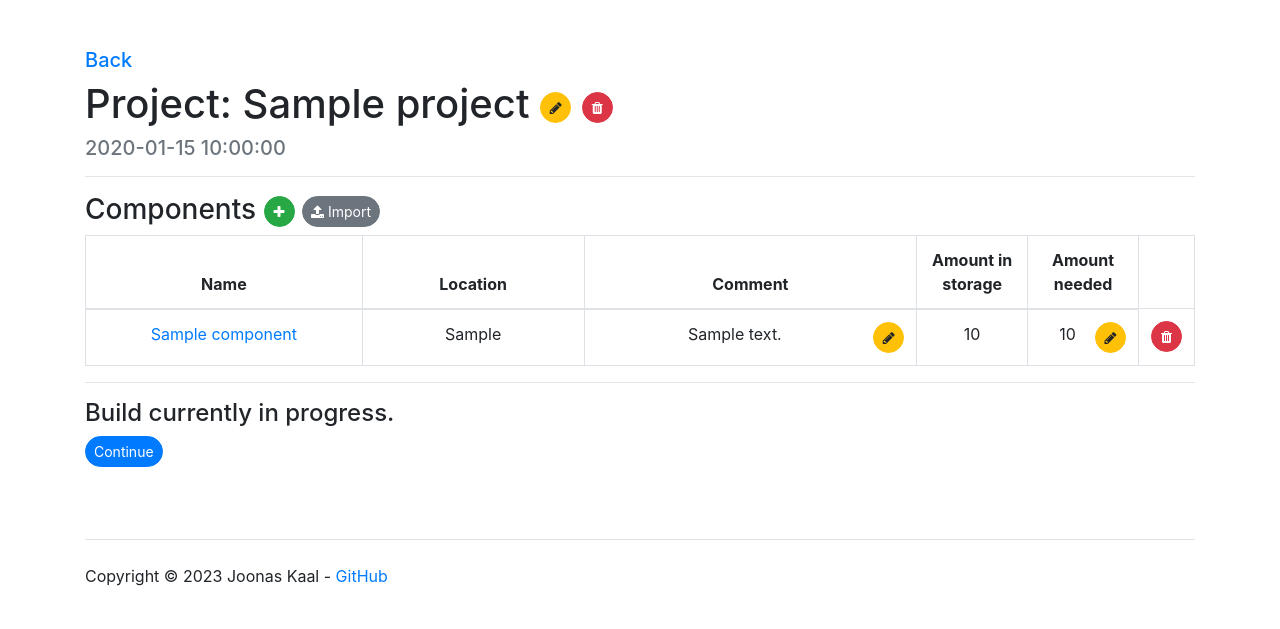
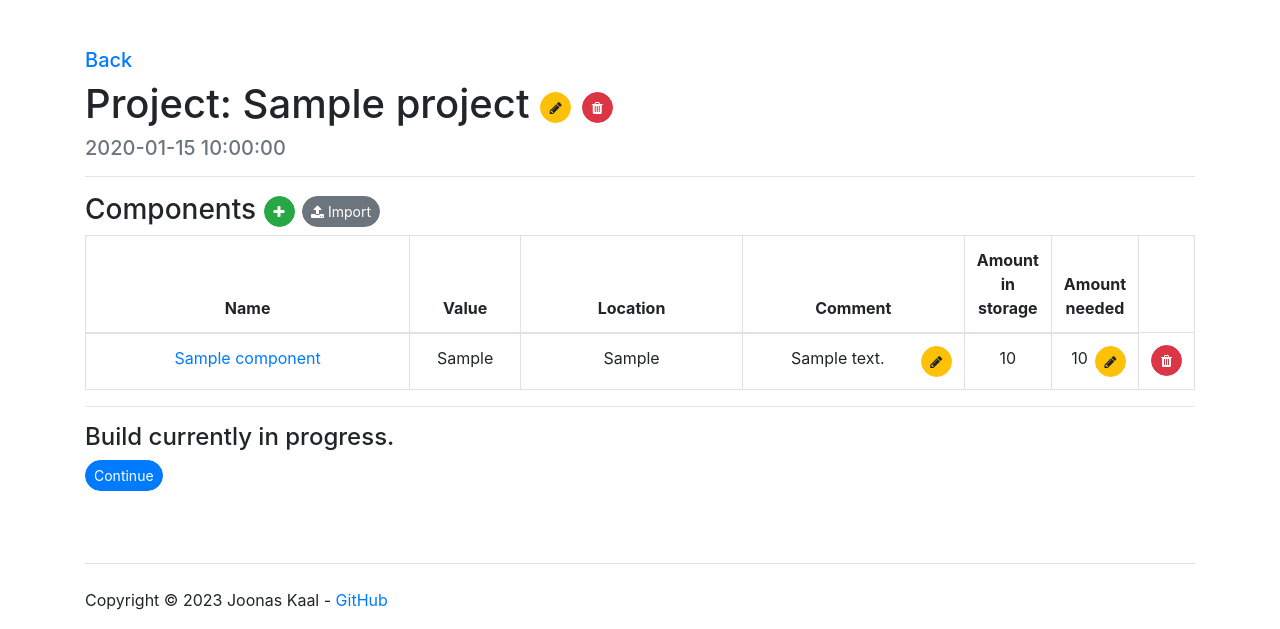
Before and after one commit to jokaal/electronic-component-storage, a Flask app: page /projects/view/1 in a window 1280 px wide. Shown: the part 56-685 px from the top of the page. Run offline with Flask 3, Linux system fonts and the light colour scheme; tables that the repository leaves empty hold one stand-in row (values such as "Sample post"); some libraries are stand-ins or nearby versions.

Commit message:
QOL fixing

```diff
--- a/website/static/custom.js
+++ b/website/static/custom.js
@@ -16,10 +16,19 @@ function addOne(componentId) {
         method: "POST",
         body: JSON.stringify({ componentId: componentId }),
     }).then((_res) => {
+
+        // Change value for end user
         divId = 'amount-' + componentId;
         amountDiv = document.getElementById(divId);
         amount = parseInt(amountDiv.innerHTML);
         amountDiv.innerHTML = amount + 1;
+
+        // Change color from red
+        if (amountDiv.innerHTML > 0) {
+            rowId = 'row-' + componentId;
+            row = document.getElementById(rowId);
+            row.classList.remove("table-danger");
+        }
     })
 }
 
@@ -32,8 +41,18 @@ function removeOne(componentId) {
         divId = 'amount-' + componentId;
         amountDiv = document.getElementById(divId);
         amount = parseInt(amountDiv.innerHTML);
+
+        // Only reduce amount if it's larger than 0
         if (amount > 0) {
             amountDiv.innerHTML = amount - 1;
+
+            // Change color to red if amount is now 0
+            if (amountDiv.innerHTML < 1) {
+                rowId = 'row-' + componentId;
+                row = document.getElementById(rowId);
+                row.classList.add("table-danger");
+            }
+
         }
     })
 }
@@ -55,9 +74,8 @@ function addComponentToProject(projectId) {
     fetch("/projects/project-component/add", {
         method: "POST",
         body: JSON.stringify({ projectId: projectId }),
-    }).then((_res) => {
-        window.location.href = "/projects/view/" + projectId;
-    })
+    }).then(response => response.json())
+    .then(json => window.location.href = "/projects/project-component/" + json.id)
 }
 
 
--- a/website/templates/components/components.html
+++ b/website/templates/components/components.html
@@ -35,7 +35,11 @@ Components
     </thead>
     <tbody>
         {% for component in pagination.items %}
-        <tr>
+        <tr id="row-{{component.id}}"
+        {% if component.amount == 0 %}
+        class="table-danger"
+        {% endif %}
+        >
             <td>
                 <a href="/components/view/{{component.id}}">{{ component.name }}</a>
             </td>
--- a/website/templates/home.html
+++ b/website/templates/home.html
@@ -11,7 +11,7 @@ Home
     <p class="pl-3"><i class="fa fa-angle-right" aria-hidden="true"></i> <a href="/components/add">Add a new component</a></p>
     <p class="pl-3"><i class="fa fa-angle-right" aria-hidden="true"></i> <a href="/components/import">Import multiple components</a></p>
     <p><i class="fa fa-angle-right" aria-hidden="true"></i> <a href="/projects">Projects</a></p>
-    <p class="pl-3"><i class="fa fa-angle-right" aria-hidden="true"></i> <a href="/projects/add">Create a new project</a></p>
+    <p class="pl-3"><i class="fa fa-angle-right" aria-hidden="true"></i> <a href="/projects/create">Create a new project</a></p>
     <p><i class="fa fa-angle-right" aria-hidden="true"></i> <a href="/report">Report</a></p>
 </h4>
 {% endblock %}
--- a/website/templates/projects/functions/view_project.html
+++ b/website/templates/projects/functions/view_project.html
@@ -30,6 +30,7 @@ Project
     <thead>
         <tr>
             <th scope="col">Name</th>
+            <th scope="col">Value</th>
             <th scope="col">Location</th>
             <th scope="col">Comment</th>
             <th scope="col">Amount in storage</th>
@@ -38,7 +39,11 @@ Project
     </thead>
     <tbody>
         {% for projectComponent in projectComponents|reverse %}
-        <tr>
+        <tr
+        {% if projectComponent.component.amount == 0 %}
+        class="table-danger"
+        {% endif %}
+        >
             <td>
                 {% if projectComponent.component %}
                 <a href="/components/view/{{projectComponent.component.id}}">{{ projectComponent.component.name }}</a>
@@ -48,12 +53,17 @@ Project
                 </button>
                 {% endif %}
             </td>
+            <td style="width: 10%;">
+                {% if projectComponent.component.value %}
+                    {{ projectComponent.component.value }}
+                {% endif %}
+            </td>
             <td style="width: 20%;">
                 {% if projectComponent.component.location %}
                     {{ projectComponent.component.location }}
                 {% endif %}
             </td>
-            <td style="width: 30%;">
+            <td style="width: 20%;">
                 {% if projectComponent.comment %}
                     {{ projectComponent.comment }}
                 {% endif %}
@@ -61,10 +71,10 @@ Project
                     <i class="fa fa-pencil" aria-hidden="true"></i>
                 </button>
             </td>
-            <td style="width: 10%;">
+            <td style="width: 5%;">
                 {{ projectComponent.component.amount }}
             </td>
-            <td style="width: 10%;">
+            <td style="width: 5%;">
                 {{ projectComponent.amount }}
                 <button class="btn btn-sm btn-warning rounded-circle" style="width: 31px; float: right;" onClick="editProjectComponentAmount({{projectComponent.id}}, {{projectComponent.project.id}})">
                     <i class="fa fa-pencil" aria-hidden="true"></i>
--- a/website/templates/report.html
+++ b/website/templates/report.html
@@ -17,7 +17,11 @@ Report
     </thead>
     <tbody>
         {% for component in components %}
-        <tr>
+        <tr
+        {% if component.amount == 0 %}
+        class="table-danger"
+        {% endif %}
+        >
             <td>
                 <a href="/components/view/{{component.id}}">{{ component.name }}</a>
             </td>
--- a/website/views/projects.py
+++ b/website/views/projects.py
@@ -120,7 +120,7 @@ def addProjectComponent():
         projectComponent = ProjectComponent(project_id=projectId)
         db.session.add(projectComponent)
         db.session.commit()
-    return jsonify({}) # Function is used in static/custom.js
+    return jsonify({"id": projectComponent.id}) # Function is used in static/custom.js
 
 # Maps chooseProjectComponent() function as handler for address '/projects/project-component/<id>'
 # Renders ./templates/projects/functions/choose_component.html
@@ -230,7 +230,8 @@ def build(id):
     else:
         return abort(404)
 
-
+# Maps endBuild() function as handler for address '/projects/build/<id>'
+# Renders ./templates/projects/functions/build_project.html
 @projects.route('/build/end', methods=['POST'])
 def endBuild():
     project = json.loads(request.data)
```
Also changed, not shown: README.md.
